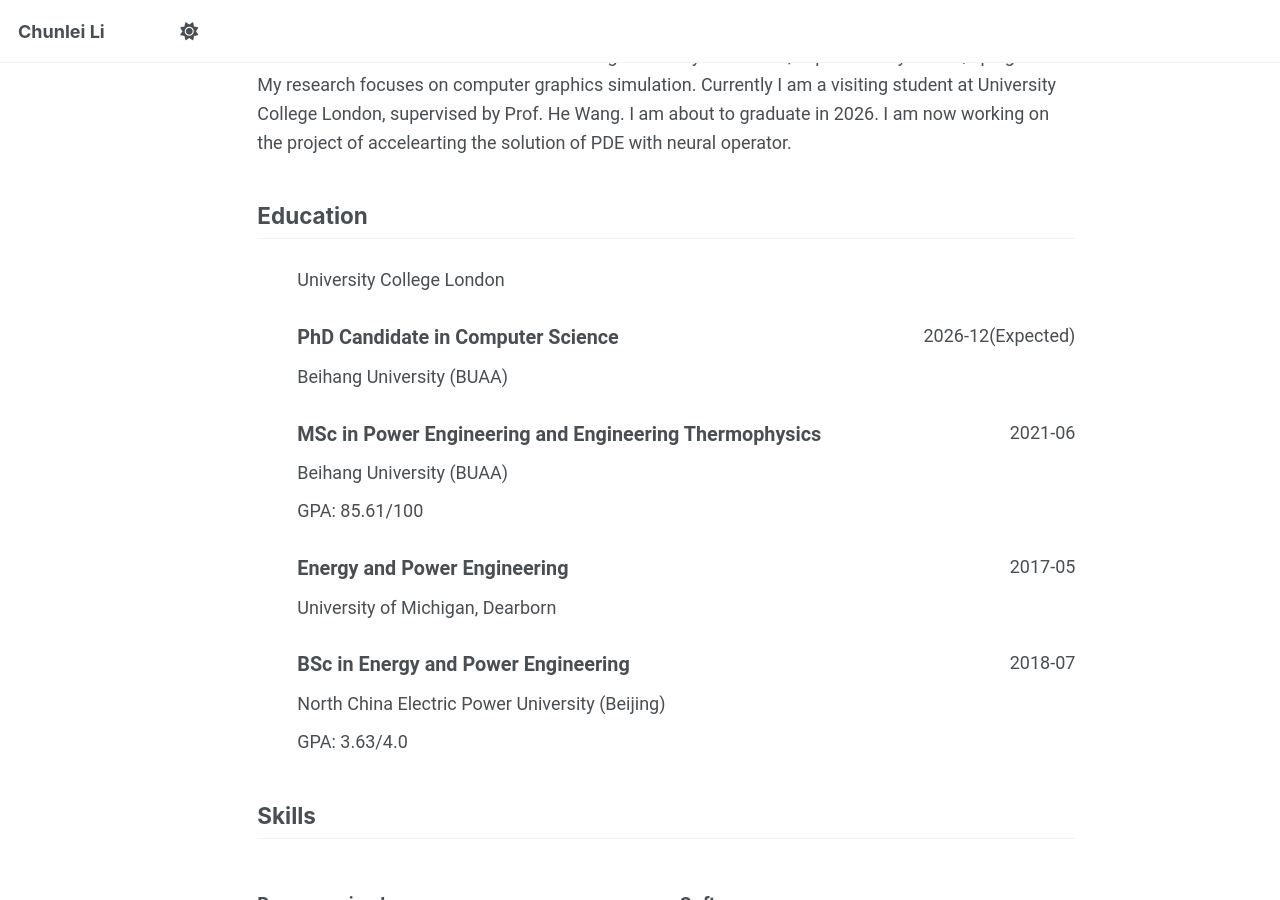
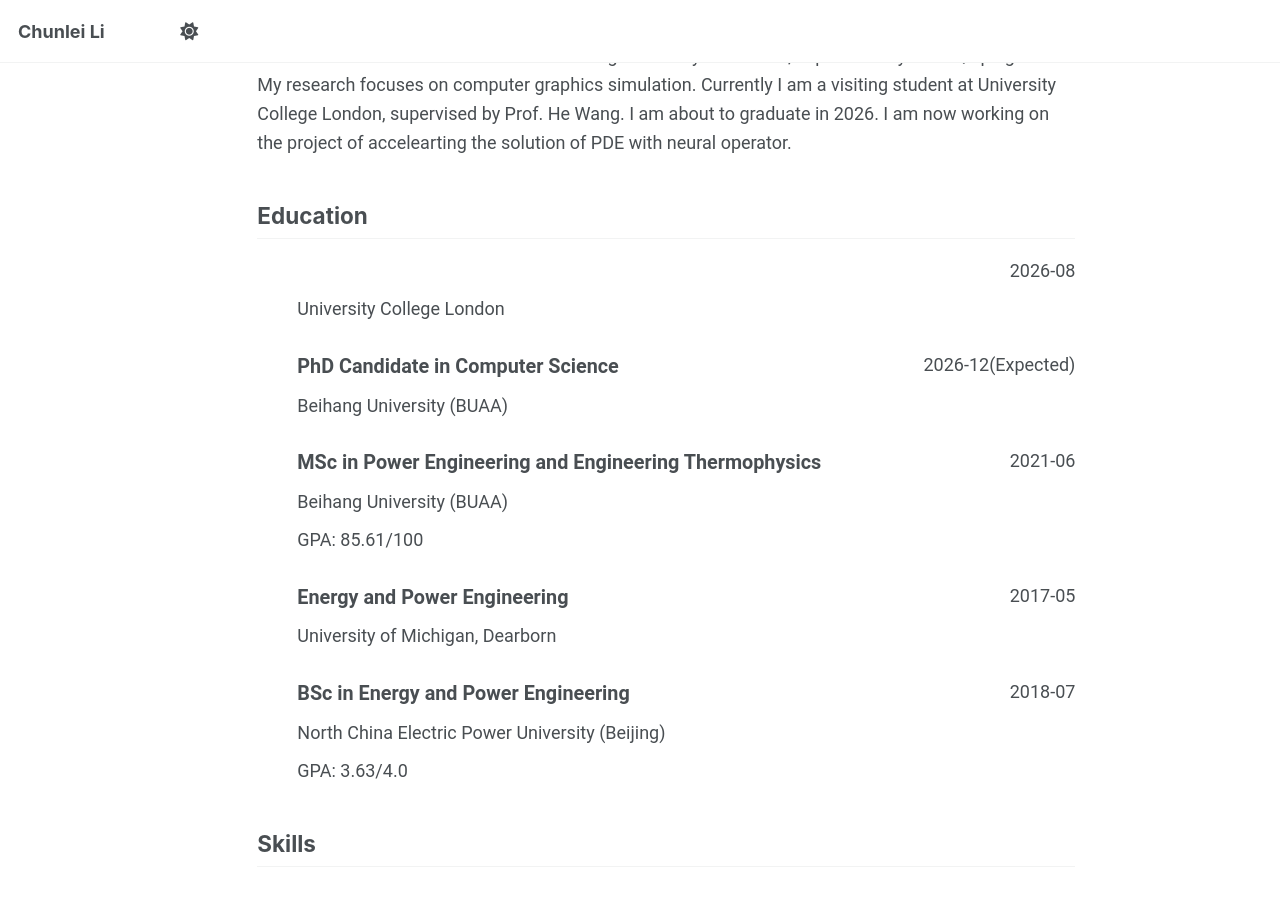
Before and after one commit to chunleili/personal-page, a Jekyll site: the page built from _pages/cv-json.md, in a window 1280 px wide and 900 px high, scrolled down 386 px. Built offline with Jekyll 4.4.1, drawn with Linux system fonts in a browser that asks for light colours; a script that is not in the unit is left out.

Commit message:
update cv

```diff
--- a/_data/cv.json
+++ b/_data/cv.json
@@ -50,8 +50,9 @@
       "institution": "University College London",
       "studyType": "Visiting PhD",
       "startDate": "2025-09",
-      "endDate": "",
-      "advisor": "Prof. He Wang"
+      "endDate": "2026-08",
+      "advisor": "He Wang",
+      "lab": null
     },
     {
       "institution": "Beihang University (BUAA)",
```
